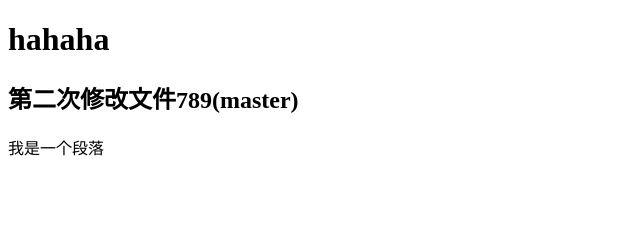
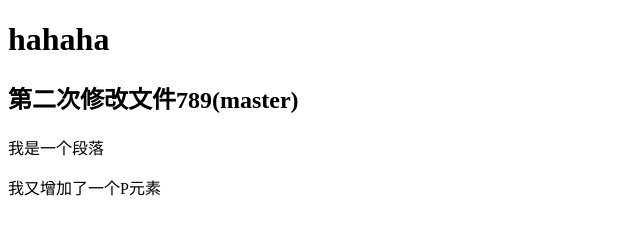
Before and after one commit to panyibin1/git-demo, a plain HTML site: page index.html in a window 1280 px wide. Shown: the whole page, without its empty margins (0-640 px from the left). Drawn offline with Linux system fonts and the light colour scheme.

Commit message:
我又增加了一个p

```diff
--- a/index.html
+++ b/index.html
@@ -10,5 +10,6 @@
 	<h1>hahaha</h1>
 	<h2>第二次修改文件789(master)</h2
 	<p>我是一个段落</p>
+	<p>我又增加了一个P元素</p>
 </body>
 </html>
```
